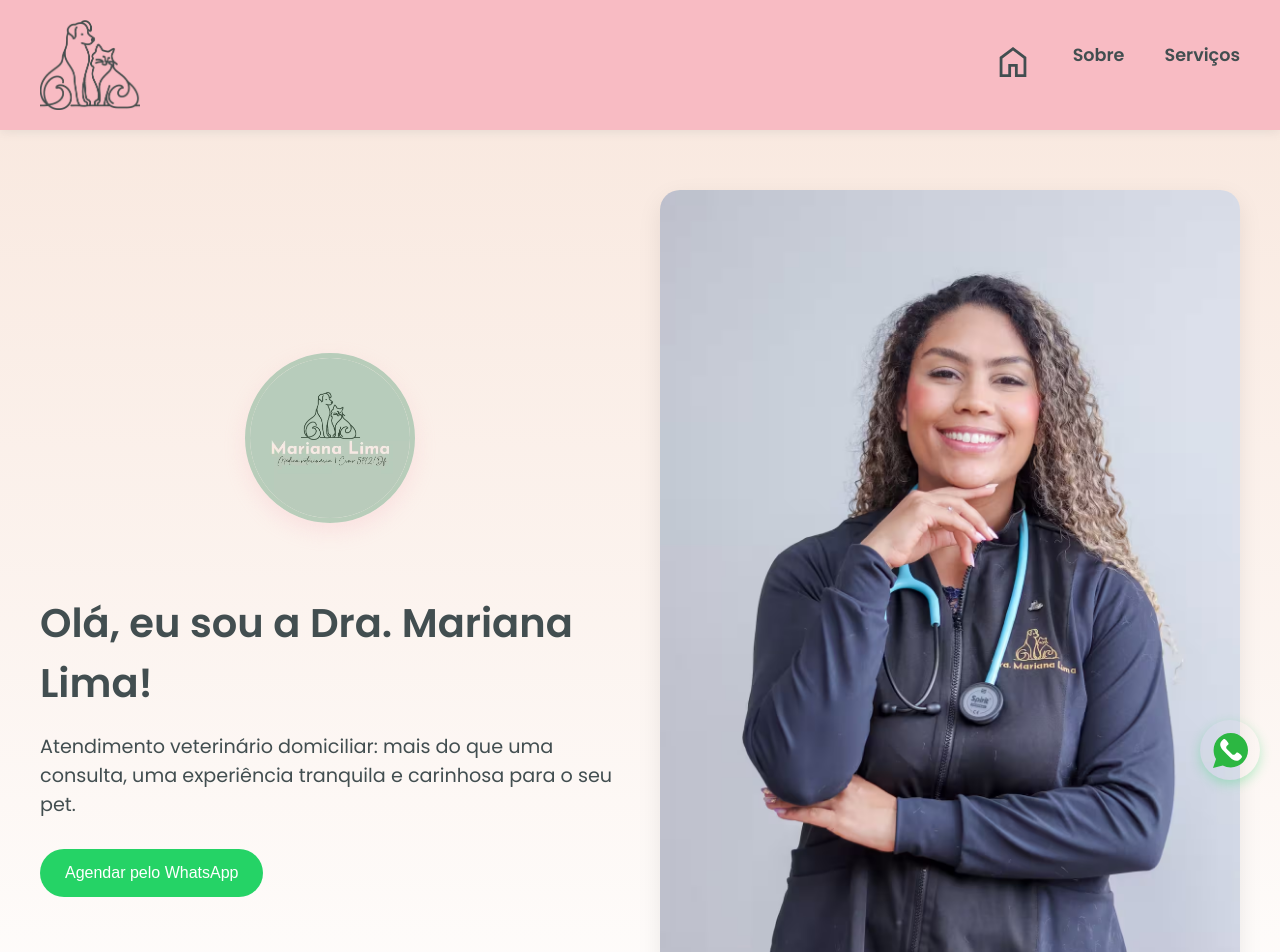
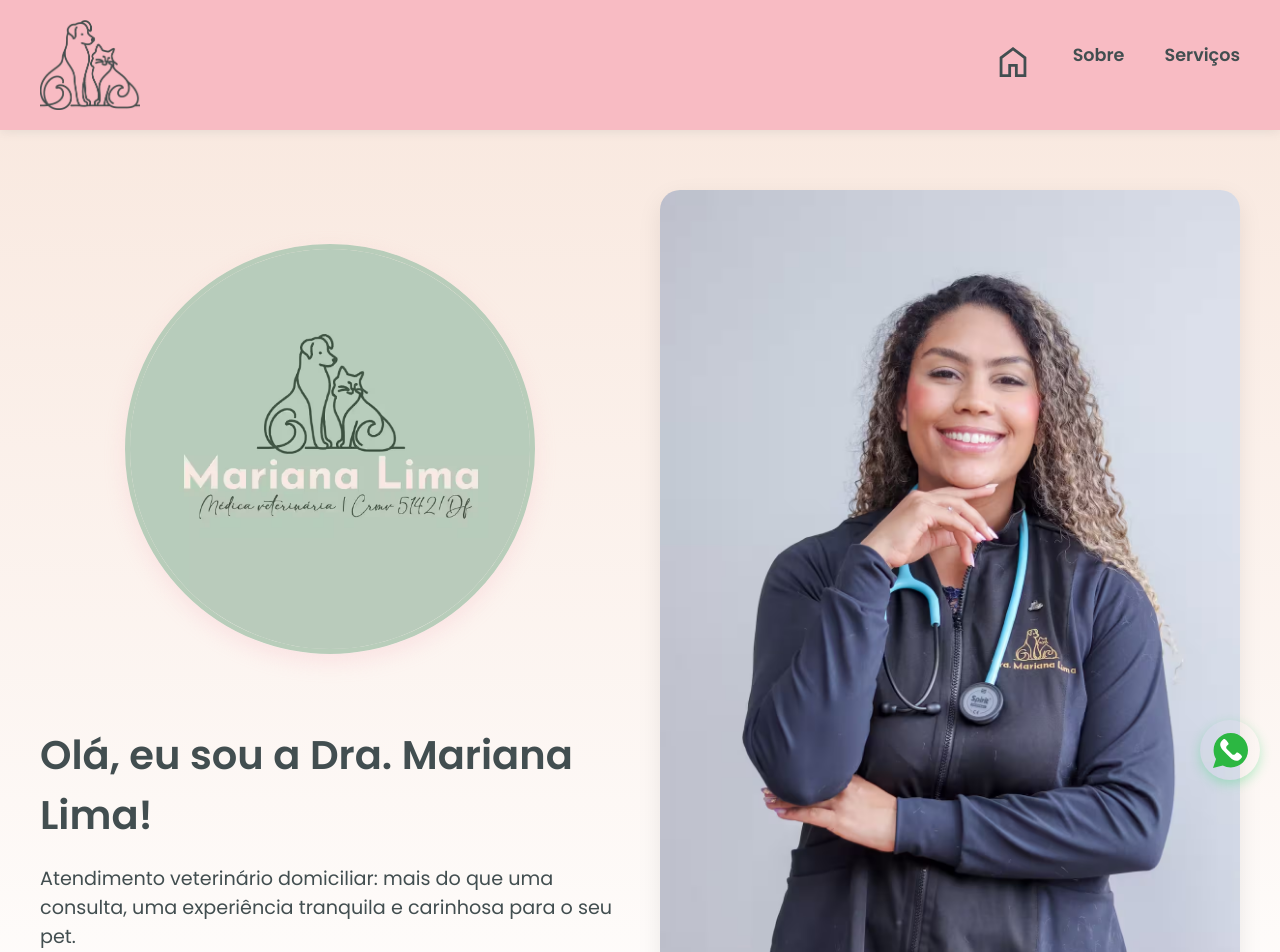
Before and after one commit to alessandrooCosta/Dr.MarianaLima, a React (Vite) app: page / in a window 1280 px wide. Shown: the top 952 px of the page. Built offline with nearby package versions, Linux system fonts and the light colour scheme.

Commit message:
atualiza performance

```diff
--- a/index.html
+++ b/index.html
@@ -1,5 +1,5 @@
 <!doctype html>
-<html lang="en">
+<html lang="pt-br">
   <head>
     <meta charset="UTF-8" />
     <link rel="icon" type="image/svg+xml" href="" />
--- a/src/Componentes/Banner/Banner.css
+++ b/src/Componentes/Banner/Banner.css
@@ -47,12 +47,12 @@
 
 .logo-container {
   text-align: center;
-  margin-bottom: 30px;
+  margin-bottom: 16px;
 }
 
 .logo-hero {
   aspect-ratio: 1 / 1;
-  width: 160px;             /* Fiz mundaçnça estava 400px */
+  width: clamp(400px, 14vw, 400px); /* min 160px, cresce até 280px */
   height: auto;
   border-radius: 50%;
   border: 4px;
@@ -122,6 +122,12 @@
     max-width: 300px;
     margin: 0 auto;
   }
+
+  .logo-hero {
+    width: 300px;
+  }
+
+
 }
 
 @media (max-width: 480px) {
@@ -141,10 +147,3 @@
     max-width: 300px;
   }
 }
-
-
-@media (max-width: 768px) {
-  .logo-hero {
-    width: 300px;
-  }
-}
--- a/src/Componentes/Banner/Banner.tsx
+++ b/src/Componentes/Banner/Banner.tsx
@@ -9,16 +9,20 @@ function Banner() {
             <img className="logo-hero"
               src="/imagens/fotos/logo_banner2.avif"
               alt="Dra. Mariana Lima - Médica Veterinária - Atendimento Domiciliar"
-              width={160}
-              height={160}
               decoding="async"
               loading="lazy"
             />
           </div>
           <h1>Olá, eu sou a Dra. Mariana Lima!</h1>
           <p>Atendimento veterinário domiciliar: mais do que uma consulta, uma experiência tranquila e carinhosa para o seu pet.</p>
-          <a href="https://api.whatsapp.com/message/UJ4EABH6GT2EG1?autoload=1&app_absent=0" target="_blank" aria-label="Agendar consulta via WhatsApp" rel="noreferrer">
-            <button className="btn-whatsapp" >Agendar pelo WhatsApp</button>
+          <a
+            href="https://api.whatsapp.com/message/UJ4EABH6GT2EG1?autoload=1&app_absent=0"
+            target="_blank"
+            rel="noreferrer"
+            aria-label="Agendar consulta via WhatsApp"
+            className="btn-whatsapp"
+          >
+            Agendar pelo WhatsApp
           </a>
         </div>
         <div className="hero-imagem">
--- a/src/Componentes/Cabecalho/Cabecalho.css
+++ b/src/Componentes/Cabecalho/Cabecalho.css
@@ -22,7 +22,6 @@ header {
 
 .logo:hover {
   transform: scale(1.05);
-
 }
 
 .nav {
@@ -130,8 +129,8 @@ header {
   }
 
   .logo {
-    width: 60px;
-    height: 60px;
+    width: 80px;
+    height: 70px;
   }
 }
 
```
